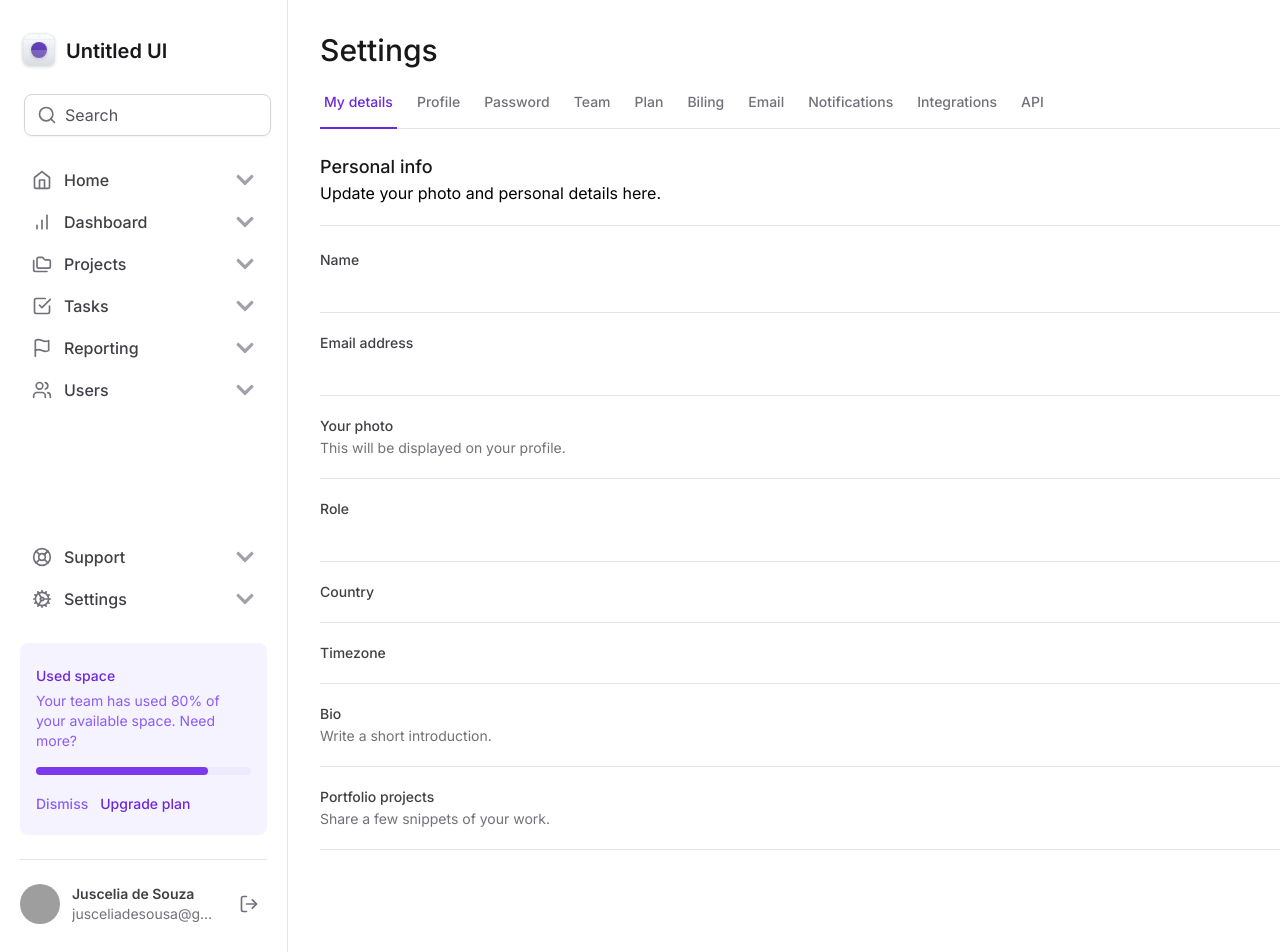
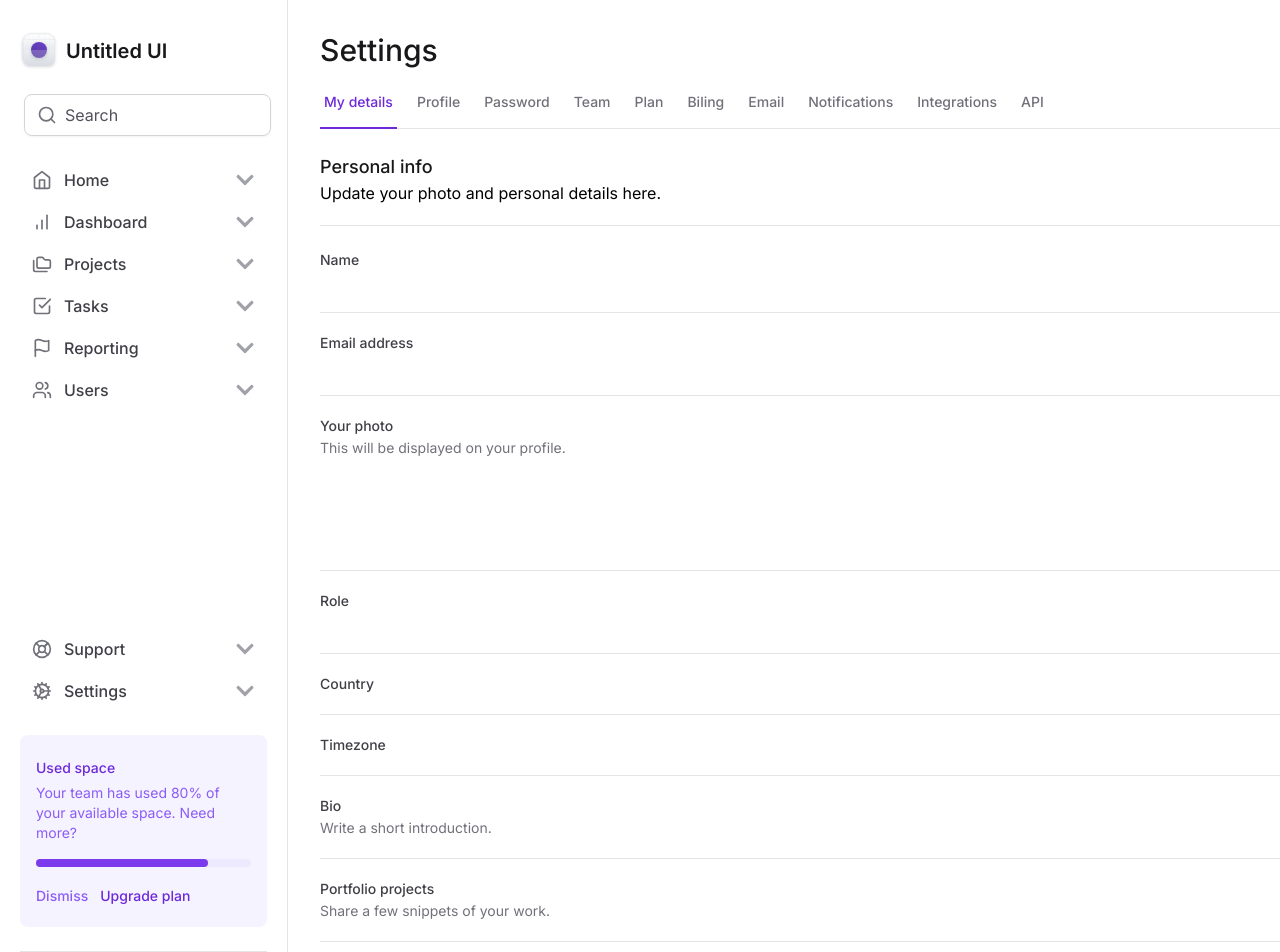
Before and after one commit to jusceliadesouza/ignite-tailwind, a Next.js app in the folder web/: page / in a window 1280 px wide. Shown: the top 952 px of the page. Built offline with nearby package versions, Linux system fonts and the light colour scheme; grey boxes are pictures that could not be loaded.

Commit message:
📤 upload do avatar

```diff
--- a/web/package.json
+++ b/web/package.json
@@ -16,6 +16,7 @@
     "autoprefixer": "10.4.14",
     "eslint": "8.46.0",
     "eslint-config-next": "13.4.13",
+    "eslint-plugin-prettier": "^5.0.0",
     "framer-motion": "^10.15.1",
     "next": "13.4.13",
     "postcss": "8.4.27",
--- a/web/src/app/layout.tsx
+++ b/web/src/app/layout.tsx
@@ -16,14 +16,12 @@
   children: React.ReactNode
 }) {
   return (
-    <html lang="en" className='antialiased'>
+    <html lang="en" className="antialiased">
       <body className={inter.className}>
-      <div className='min-h-screen grid grid-cols-app'>
+        <div className="grid min-h-screen grid-cols-app">
           <Sidebar />
 
-          <main className="px-8 pb-12 pt-8">
-            {children}
-          </main>
+          <main className="px-8 pb-12 pt-8">{children}</main>
         </div>
       </body>
     </html>
--- a/web/src/app/page.tsx
+++ b/web/src/app/page.tsx
@@ -1,18 +1,16 @@
-import * as Input from "@/components/Input";
-import { SettingTags } from "@/components/SettingTabs";
-import { LuMail } from "react-icons/lu";
+import * as Input from '@/components/Input'
+import { SettingTags } from '@/components/SettingTabs'
+import { LuMail, LuUploadCloud, LuUser } from 'react-icons/lu'
 
 export default function Home() {
   return (
     <>
-      <h1 className="text-3xl font-medium text-zinc-900">
-        Settings
-      </h1>
+      <h1 className="text-3xl font-medium text-zinc-900">Settings</h1>
 
       <SettingTags />
 
       <div className="mt-6 flex flex-col">
-        <div className="flex justify-between items-center pb-5 border-b border-zinc-200">
+        <div className="flex items-center justify-between border-b border-zinc-200 pb-5">
           <div className="space-y-1">
             <h2 className="text-lg font-medium text-zinc-900">Personal info</h2>
             <span>Update your photo and personal details here.</span>
@@ -21,14 +19,14 @@
           <div className="flex items-center gap-2">
             <button
               type="button"
-              className="rounded-lg px-4 py-2 text-sm font-semibold shadow-sm border border-zinc-300 text-zinc-700 hover:bg-zinc-50"
+              className="rounded-lg border border-zinc-300 px-4 py-2 text-sm font-semibold text-zinc-700 shadow-sm hover:bg-zinc-50"
             >
               Cancel
             </button>
 
             <button
               type="submit"
-              className="rounded-lg px-4 py-2 text-sm font-semibold shadow-sm bg-violet-600 text-white hover:bg-violet-700"
+              className="rounded-lg bg-violet-600 px-4 py-2 text-sm font-semibold text-white shadow-sm hover:bg-violet-700"
               form="settings"
             >
               Save
@@ -36,8 +34,11 @@
           </div>
         </div>
 
-        <form id="settings" className="mt-6 flex flex-col w-full gap-5 divide-y divide-zinc-200">
-        <div className="grid grid-cols-form gap-3">
+        <form
+          id="settings"
+          className="mt-6 flex w-full flex-col gap-5 divide-y divide-zinc-200"
+        >
+          <div className="grid grid-cols-form gap-3">
             <label
               htmlFor="firstName"
               className="text-sm font-medium text-zinc-700"
@@ -76,7 +77,7 @@
 
           <div className="grid grid-cols-form gap-3 pt-5">
             <label
-              htmlFor="email"
+              htmlFor="photo"
               className="text-sm font-medium text-zinc-700"
             >
               Your photo
@@ -84,7 +85,35 @@
                 This will be displayed on your profile.
               </span>
             </label>
-            <div />
+            <div className="flex items-start gap-5">
+              <div className="flex h-16 w-16 items-center justify-center rounded-full bg-violet-50">
+                <LuUser className="h-8 w-8 text-violet-500 " />
+              </div>
+
+              <label
+                htmlFor="photo"
+                className="group flex flex-1 cursor-pointer flex-col items-center gap-3 rounded-lg border border-zinc-300 px-6 py-4 text-center text-zinc-500 shadow-sm hover:border-violet-200 hover:bg-violet-25 hover:text-violet-500"
+              >
+                <div className="rounded-full border-6 border-zinc-50 bg-zinc-100 p-2 group-hover:border-violet-50 group-hover:bg-violet-100">
+                  <LuUploadCloud className="h-5 w-5 text-zinc-600 group-hover:text-violet-600" />
+                </div>
+
+                <div className="flex flex-col items-center gap-1">
+                  <span className="text-sm">
+                    <span className="text-bold text-violet-700">
+                      Click to upload
+                    </span>{' '}
+                    or drag and drop
+                  </span>
+
+                  <span className="text-xs">
+                    SVG, PNG, JPG or GIF (max. 800x400px)
+                  </span>
+                </div>
+              </label>
+
+              <input type="file" className="sr-only" id="photo" />
+            </div>
           </div>
 
           <div className="grid grid-cols-form gap-3 pt-5">
--- a/web/tailwind.config.ts
+++ b/web/tailwind.config.ts
@@ -1,6 +1,7 @@
 /** @type {import ('tailwindcss').Config} */
 
 module.exports = {
+  // eslint-disable-next-line prettier/prettier
   content: [
     './src/**/*.tsx',
   ],
@@ -9,14 +10,19 @@
       gridTemplateColumns: {
         app: 'minmax(18rem, 20rem) 1fr',
         profile: 'max-content 1fr min-content',
-        form: 'minmax(75rem, 17.5rem) minmax(25rem, 1fr) minmax(0, 15rem)'
+        form: 'minmax(75rem, 17.5rem) minmax(25rem, 1fr) minmax(0, 15rem)',
+      },
+      borderWidth: {
+        6: '6px',
       },
       maxWidth: {
         app: '700px',
       },
       colors: {
-        rocket: '#8257e6',
-      }
+        violet: {
+          25: '#FCFAFF',
+        },
+      },
     },
   },
   plugins: [],
```
Also changed, not shown: 1 other file (tests, documents, lock files or other folders).
